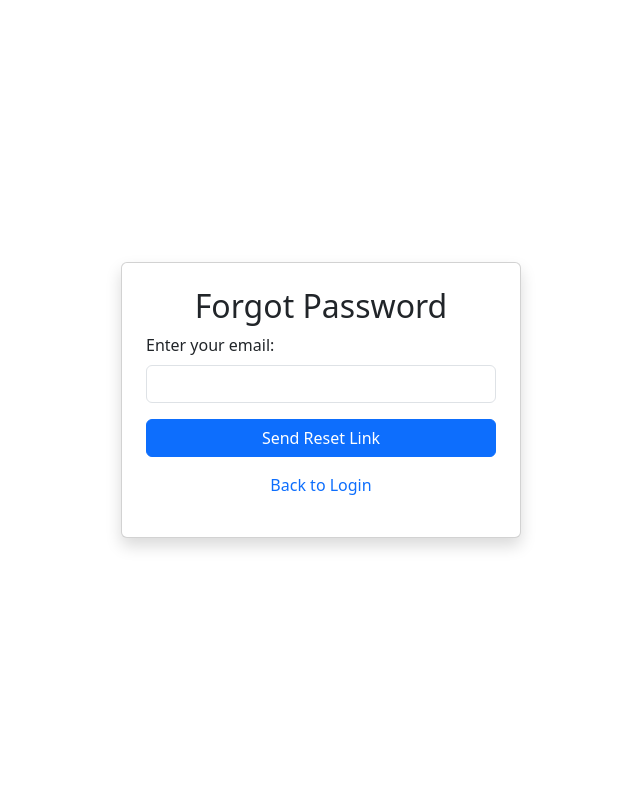
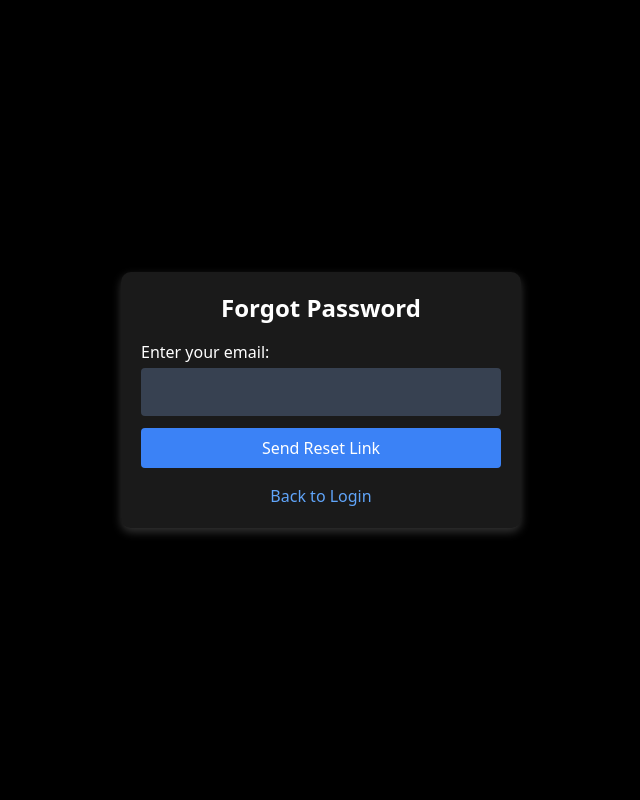
Before and after one commit to armikh/bootcamp_final_project, a Flask app: page /forgot_password in a window 1280 px wide. Shown: the whole page, without its empty margins (319-959 px from the left). Run offline with Flask 3, Linux system fonts and the light colour scheme; some libraries are stand-ins or nearby versions.

Commit message:
Update forgot_password.html

```diff
--- a/templates/forgot_password.html
+++ b/templates/forgot_password.html
@@ -4,21 +4,36 @@
     <meta charset="UTF-8">
     <meta name="viewport" content="width=device-width, initial-scale=1">
     <title>Forgot Password</title>
-    <link href="https://cdn.jsdelivr.net/npm/bootstrap@5.3.0/dist/css/bootstrap.min.css" rel="stylesheet">
+    <script src="https://cdn.tailwindcss.com"></script>
+    <style>
+        body {
+            background-color: #000;
+            display: flex;
+            justify-content: center;
+            align-items: center;
+            height: 100vh;
+        }
+        .card {
+            background: rgba(255, 255, 255, 0.1);
+            padding: 20px;
+            border-radius: 10px;
+            box-shadow: 0 4px 10px rgba(255, 255, 255, 0.2);
+            width: 100%;
+            max-width: 400px;
+        }
+    </style>
 </head>
-<body class="d-flex align-items-center justify-content-center vh-100">
+<body>
 
-    <div class="container">
-        <div class="card shadow p-4 mx-auto" style="max-width: 400px;">
-            <h2 class="text-center">Forgot Password</h2>
+    <div class="card text-white">
+        <h2 class="text-center text-2xl font-bold mb-4">Forgot Password</h2>
 
         <!-- Flash Messages -->
         {% with messages = get_flashed_messages(with_categories=true) %}
             {% if messages %}
                 {% for category, message in messages %}
-                        <div class="alert alert-{{ category }} alert-dismissible fade show" role="alert">
+                    <div class="flash-message bg-{{ 'green-500' if category == 'success' else 'red-500' }} text-white px-4 py-2 rounded shadow-lg mb-3">
                         {{ message }}
-                            <button type="button" class="btn-close" data-bs-dismiss="alert"></button>
                     </div>
                 {% endfor %}
             {% endif %}
@@ -26,21 +41,20 @@
 
         <form method="POST" action="{{ url_for('forgot_password') }}">
             <div class="mb-3">
-                    <label class="form-label">Enter your email:</label>
-                    <input type="email" class="form-control" name="email" required>
+                <label class="block mb-1">Enter your email:</label>
+                <input type="email" class="w-full p-3 rounded bg-gray-700 text-white focus:ring-2 focus:ring-blue-500 focus:outline-none" name="email" required>
             </div>
-                <button type="submit" class="btn btn-primary w-100">Send Reset Link</button>
+            <button type="submit" class="w-full bg-blue-500 py-2 rounded text-white hover:bg-blue-700 transition">Send Reset Link</button>
         </form>
 
-            <p class="mt-3 text-center">
-                <a href="{{ url_for('login') }}" class="text-decoration-none">Back to Login</a>
+        <p class="text-center mt-4">
+            <a href="{{ url_for('login') }}" class="text-blue-400 hover:underline">Back to Login</a>
         </p>
-        </div>
     </div>
 
     <script>
         setTimeout(() => {
-            document.querySelectorAll('.alert').forEach(alert => {
+            document.querySelectorAll('.flash-message').forEach(alert => {
                 alert.style.opacity = '0';
                 setTimeout(() => alert.remove(), 500);
             });
```
Lines whose indentation alone changed are shown as unchanged.
